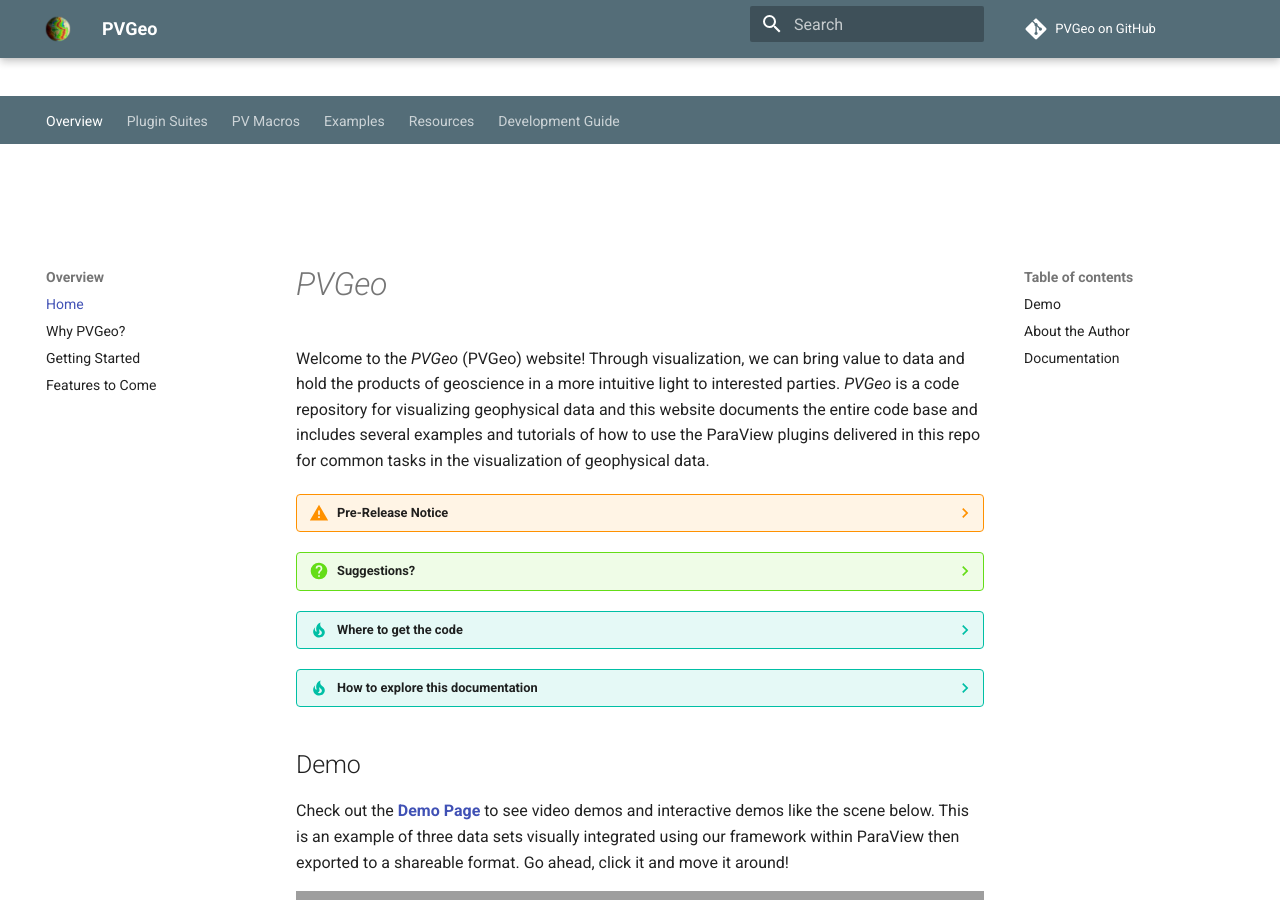
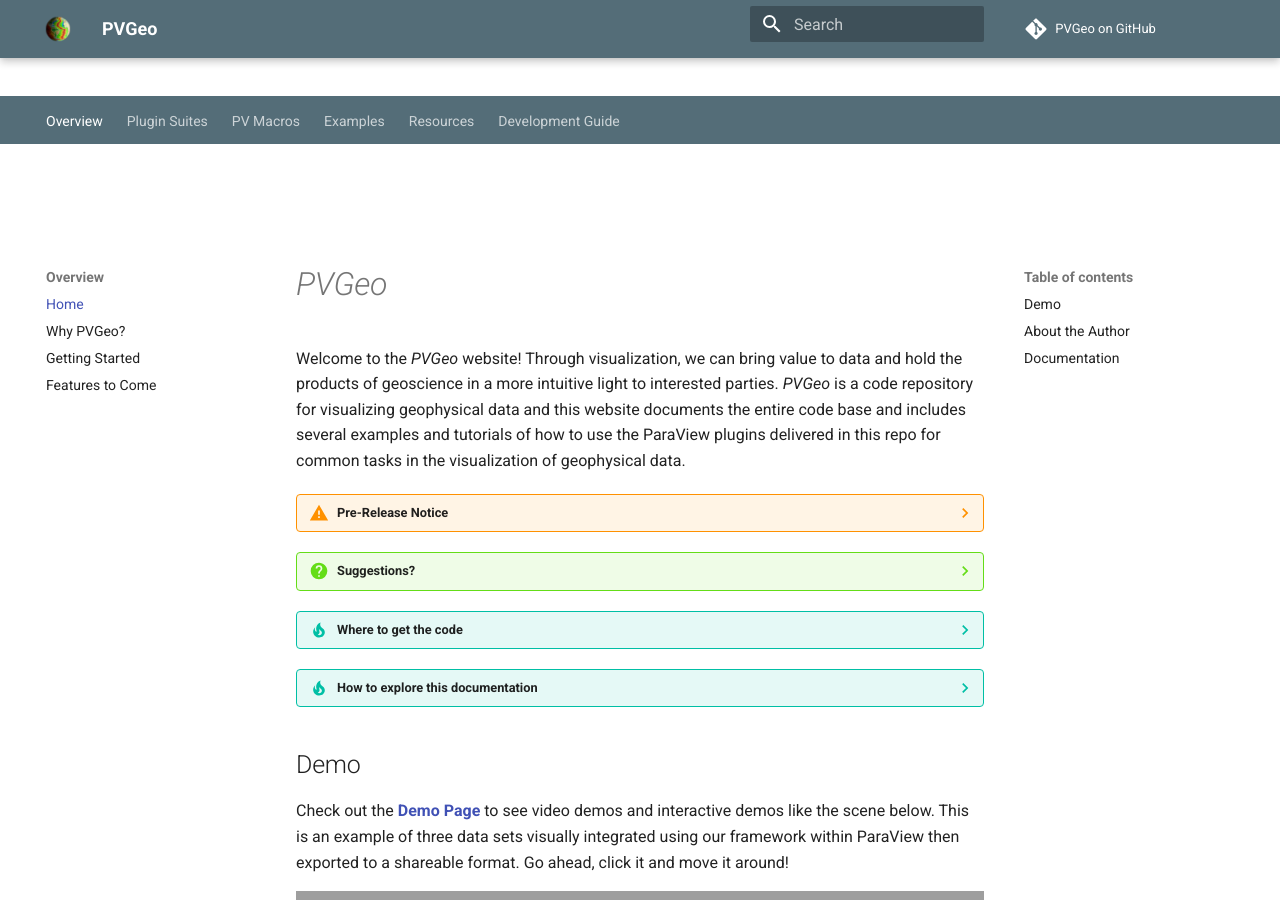
Before and after one commit to OpenGeoVis/PVGeo, an MkDocs documentation site: the page built from documentation/docs/index.md, in a window 1280 px wide and 900 px high. Built offline with MkDocs 1.6.1 and Material for MkDocs 9.7.7, drawn with Linux system fonts in a browser that asks for light colours; comment, search, counter and statistics services are not loaded; old or Windows-style settings are respelled for this version of MkDocs; grey boxes are pictures that could not be loaded.

Commit message:
More renames to PVGeo

```diff
--- a/documentation/docs/index.md
+++ b/documentation/docs/index.md
@@ -1,6 +1,6 @@
 # *PVGeo*
 
-Welcome to the *PVGeo* (PVGeo) website! Through visualization, we can bring value to data and hold the products of geoscience in a more intuitive light to interested parties. *PVGeo* is a code repository for visualizing geophysical data and this website documents the entire code base and includes several examples and tutorials of how to use the ParaView plugins delivered in this repo for common tasks in the visualization of geophysical data.
+Welcome to the *PVGeo* website! Through visualization, we can bring value to data and hold the products of geoscience in a more intuitive light to interested parties. *PVGeo* is a code repository for visualizing geophysical data and this website documents the entire code base and includes several examples and tutorials of how to use the ParaView plugins delivered in this repo for common tasks in the visualization of geophysical data.
 
 
 ??? warning "Pre-Release Notice"
--- a/documentation/mkdocs.yml
+++ b/documentation/mkdocs.yml
@@ -36,8 +36,8 @@
 
 
 markdown_extensions:
-    - doc-include-import # custom docs include docs or script extension
-    - doc-download-button # Adds ability to have full width download buttons
+    - include-import # custom docs include docs or script extension
+    - download-button # Adds ability to have full width download buttons
     - smarty
     - toc:
         permalink: true
```
Also changed, not shown: documentation/docs/overview/why-pvgeo.md (renamed from documentation/docs/overview/why-pvgp.md), documentation/docs/plugin-suites/pvgeo-grids/pvgeo-grid.md (renamed from documentation/docs/plugin-suites/pvgeo-grids/pvgp-grid.md), documentation/download-button.py (renamed from documentation/doc-download-button.py), documentation/include-import.py (renamed from documentation/doc-include-import.py).
